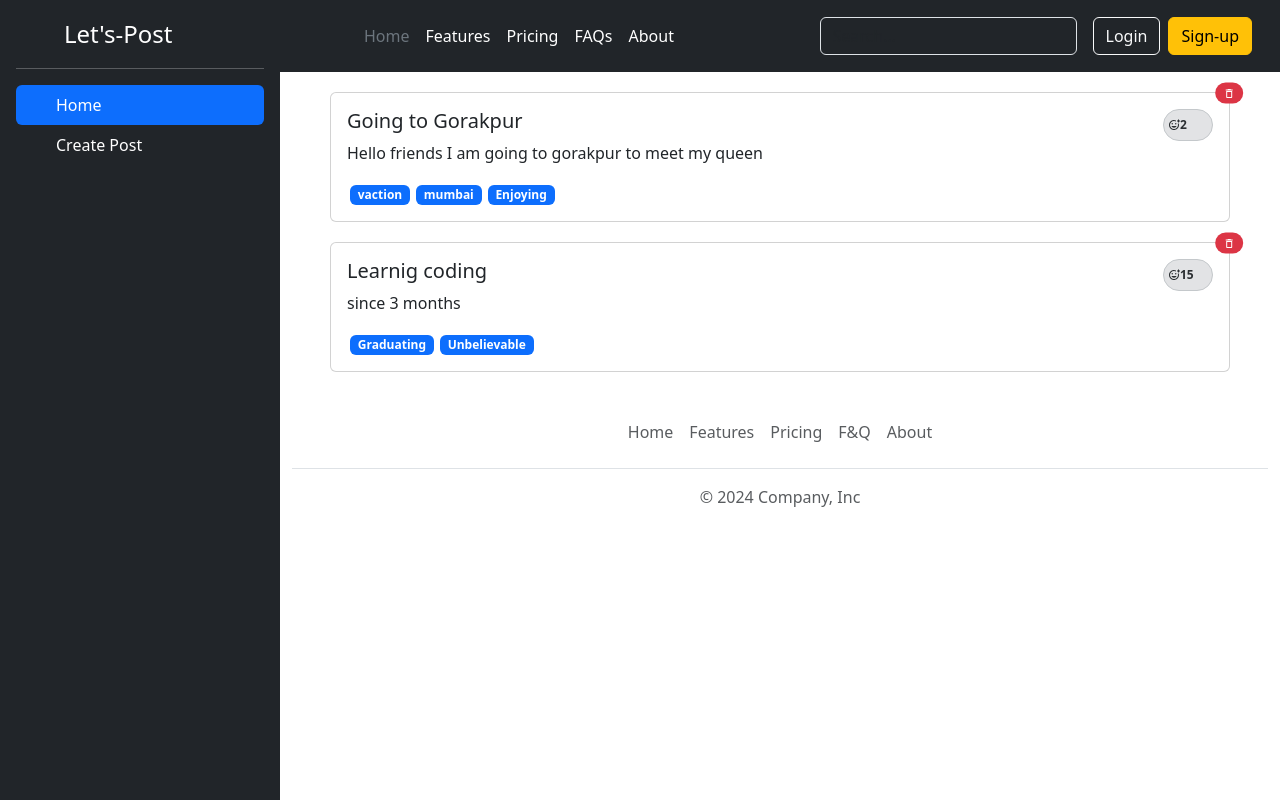
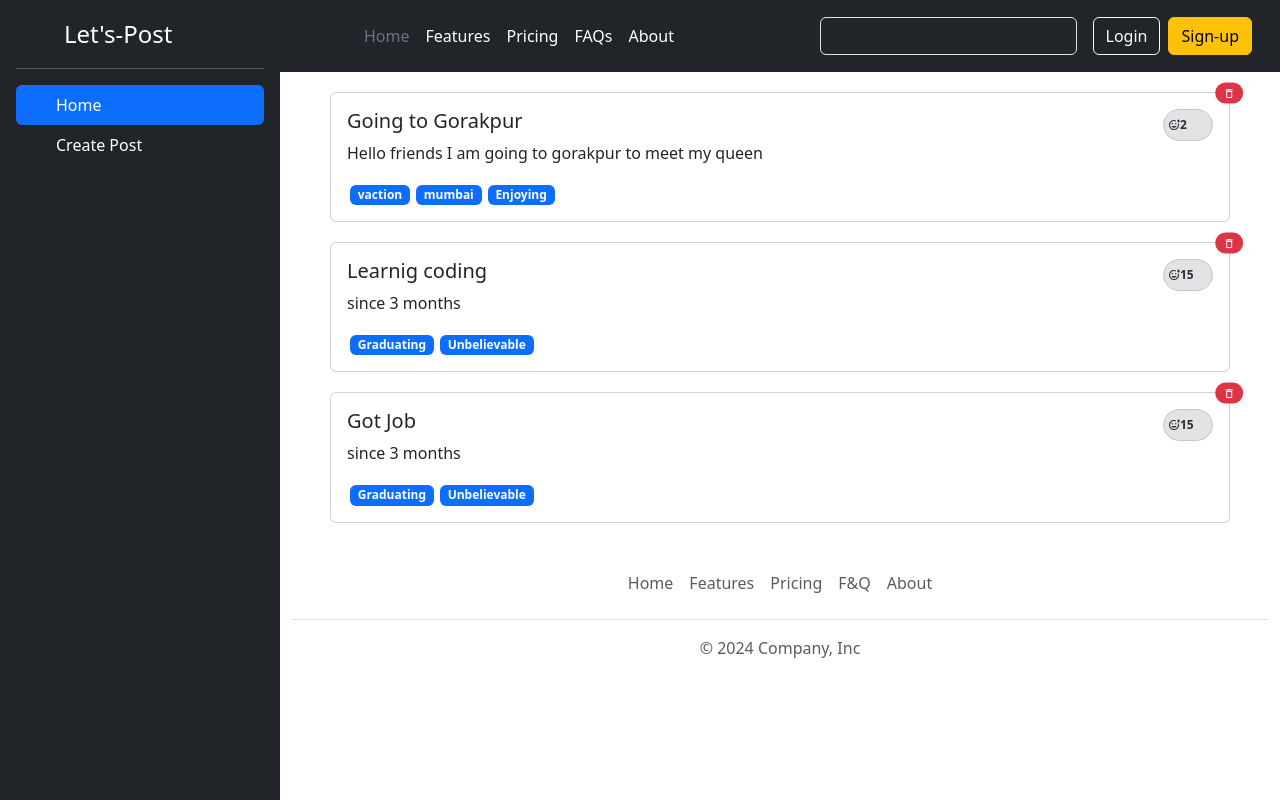
Before and after one commit to JeevanG-dev/lets-post, a React (Vite) app: page / in a window 1280 px wide. Shown: the top 800 px of the page. Built offline with nearby package versions, Linux system fonts and the light colour scheme.

Commit message:
modified post content

```diff
--- a/src/stores/post-list-store.jsx
+++ b/src/stores/post-list-store.jsx
@@ -58,7 +58,14 @@ const DEFAULT_POST_LIST = [
     userId: "user-12",
     tags: ["Graduating", "Unbelievable"],
   },
-
+  {
+    id: "3",
+    title: "Got Job",
+    body: "since 3 months",
+    reaction: 15,
+    userId: "user-12",
+    tags: ["Graduating", "Unbelievable"],
+  },
 ];
 
 export default PostListProvider;
```
